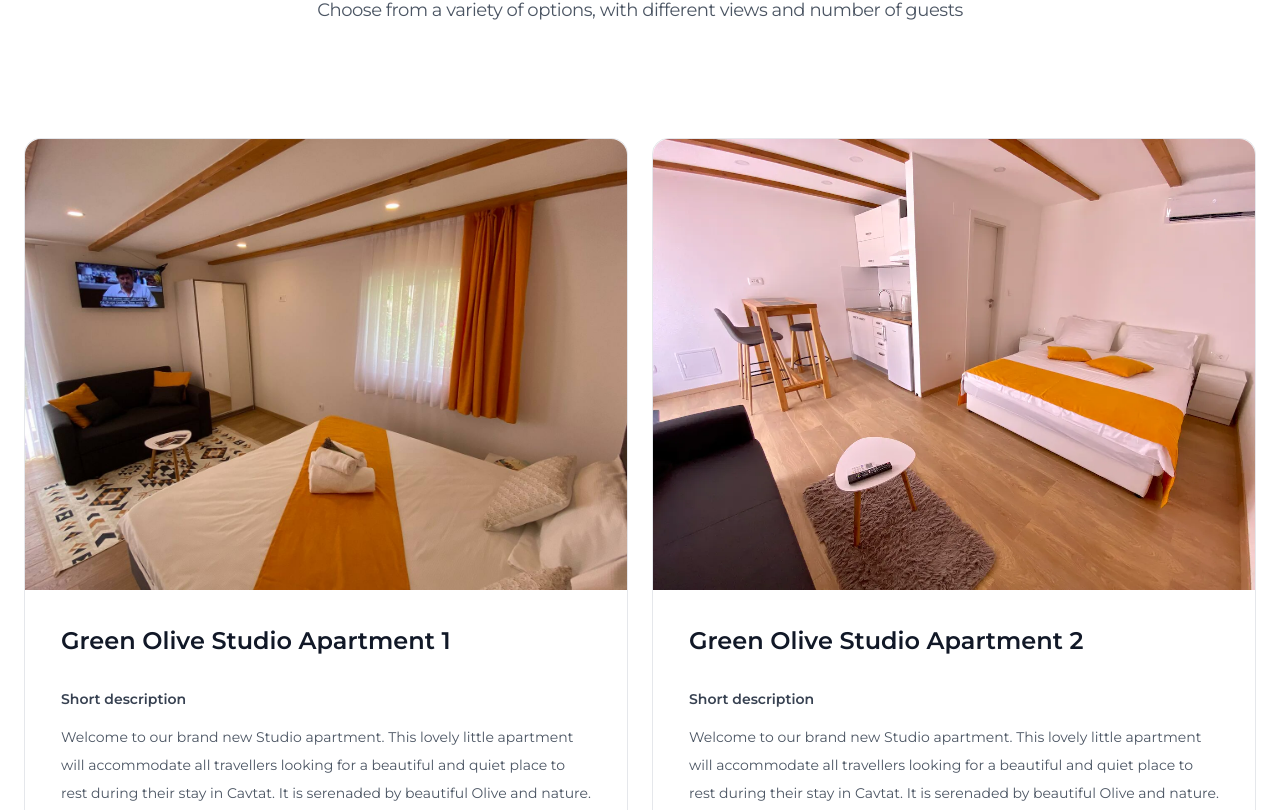
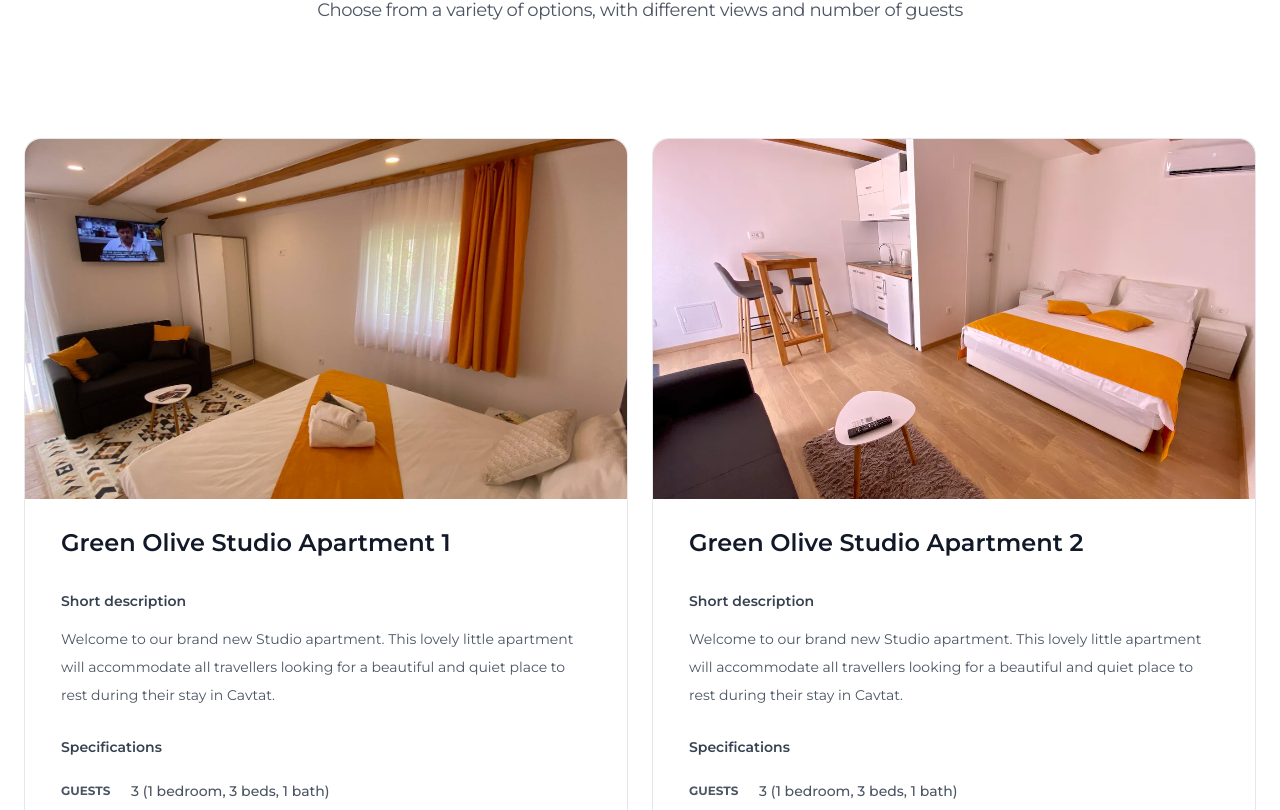
Before and after one commit to IlijaRad/apartments, a Next.js app: page / in a window 1280 px wide. Shown: the part 1350-2160 px from the top of the page. Built offline with nearby package versions, Linux system fonts and the light colour scheme.

Commit message:
- accomodation section layout update

```diff
--- a/components/AccommodationSection.js
+++ b/components/AccommodationSection.js
@@ -16,7 +16,7 @@ const AccommodationSection = () => {
           guests
         </p>
       </div>
-      <div className="mt-8 grid gap-y-8 lg:mt-[112px] lg:grid-cols-2 lg:gap-x-6 lg:px-6">
+      <div className="mx-auto mt-8 grid max-w-[1360px] gap-y-8 lg:mt-[112px] lg:grid-cols-2 lg:gap-x-6 lg:px-6">
         {APARTMENTS.map(
           ({
             id,
--- a/components/Card.js
+++ b/components/Card.js
@@ -12,8 +12,16 @@ const Card = ({
 }) => {
   return (
     <div id={slug} className="border border-gray-200 lg:rounded-2xl">
-      <Image className="lg:rounded-t-2xl" src={imgSrc} />
-      <div className="px-6 py-5 lg:px-9 lg:py-7">
+      <div className="relative h-[360px]">
+        <Image
+          className="lg:rounded-t-2xl"
+          src={imgSrc}
+          layout="fill"
+          objectPosition="center"
+          objectFit="cover"
+        />
+      </div>
+      <div className="shrink-0 px-6 py-5 lg:px-9 lg:py-7">
         <h3 className="text-lg font-semibold text-gray-900 lg:text-2xl">
           {title}
         </h3>
--- a/seed/apartments.js
+++ b/seed/apartments.js
@@ -6,7 +6,7 @@ export const APARTMENTS = [
     id: 1,
     title: "Green Olive Studio Apartment 1",
     description:
-      "Welcome to our brand new Studio apartment. This lovely little apartment will accommodate all travellers looking for a beautiful and quiet place to rest during their stay in Cavtat. It is serenaded by beautiful Olive and nature. Our building is with separate entrance, FREE parking in front, beautiful balcony with garden. The unit feature free WIFI, air conditioning, cable flat-screen TV, a fully equipped kitchen with a fridge and kettle.",
+      "Welcome to our brand new Studio apartment. This lovely little apartment will accommodate all travellers looking for a beautiful and quiet place to rest during their stay in Cavtat.",
     guests: "3 (1 bedroom, 3 beds, 1 bath)",
     view: "Garden",
     size: {
@@ -29,7 +29,7 @@ export const APARTMENTS = [
     id: 2,
     title: "Green Olive Studio Apartment 2",
     description:
-      "Welcome to our brand new Studio apartment. This lovely little apartment will accommodate all travellers looking for a beautiful and quiet place to rest during their stay in Cavtat. It is serenaded by beautiful Olive and nature. Our building is with separate entrance, beautiful balcony with garden and free parking. The unit feature free WIFI, air conditioning, cable flat-screen TV, a fully equipped kitchen with a fridge and kettle.",
+      "Welcome to our brand new Studio apartment. This lovely little apartment will accommodate all travellers looking for a beautiful and quiet place to rest during their stay in Cavtat.",
     guests: "3 (1 bedroom, 3 beds, 1 bath)",
     view: "Garden",
     size: {
```
